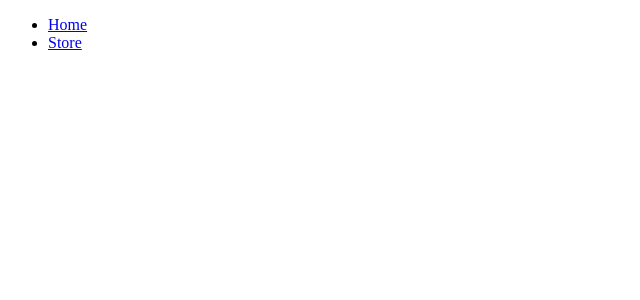
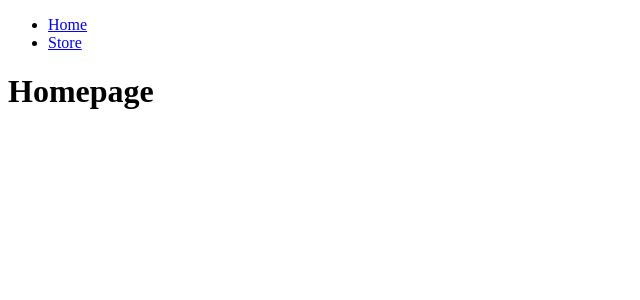
Before and after one commit to obviouslymilk/shopping-cart, a React (Create React App) app: page / in a window 1280 px wide. Shown: the top 300 px of the page, without its empty margins (0-640 px from the left). Built offline with nearby package versions, Linux system fonts and the light colour scheme.

Commit message:
Add home and store navigation for routing testing

```diff
--- a/src/components/Main.js
+++ b/src/components/Main.js
@@ -1,5 +1,12 @@
+import { Routes, Route } from "react-router-dom";
+import Home from '../containers/Home';
+import Store from '../containers/Store'
+
 export default function Main() {
     return <main>
-
+        <Routes>
+            <Route path="/" element={<Home />} />
+            <Route path="/store" element={<Store />} />
+        </Routes>
     </main>
 }
--- /dev/null
+++ b/src/containers/Home.js
@@ -0,0 +1,3 @@
+export default function Home() {
+    return <h1>Homepage</h1>
+}
--- /dev/null
+++ b/src/containers/Store.js
@@ -0,0 +1,3 @@
+export default function Store() {
+    return <h1>Store</h1>
+}
```
Also changed, not shown: src/containers/Homepage.js (deleted), src/containers/Shop.js (deleted).
